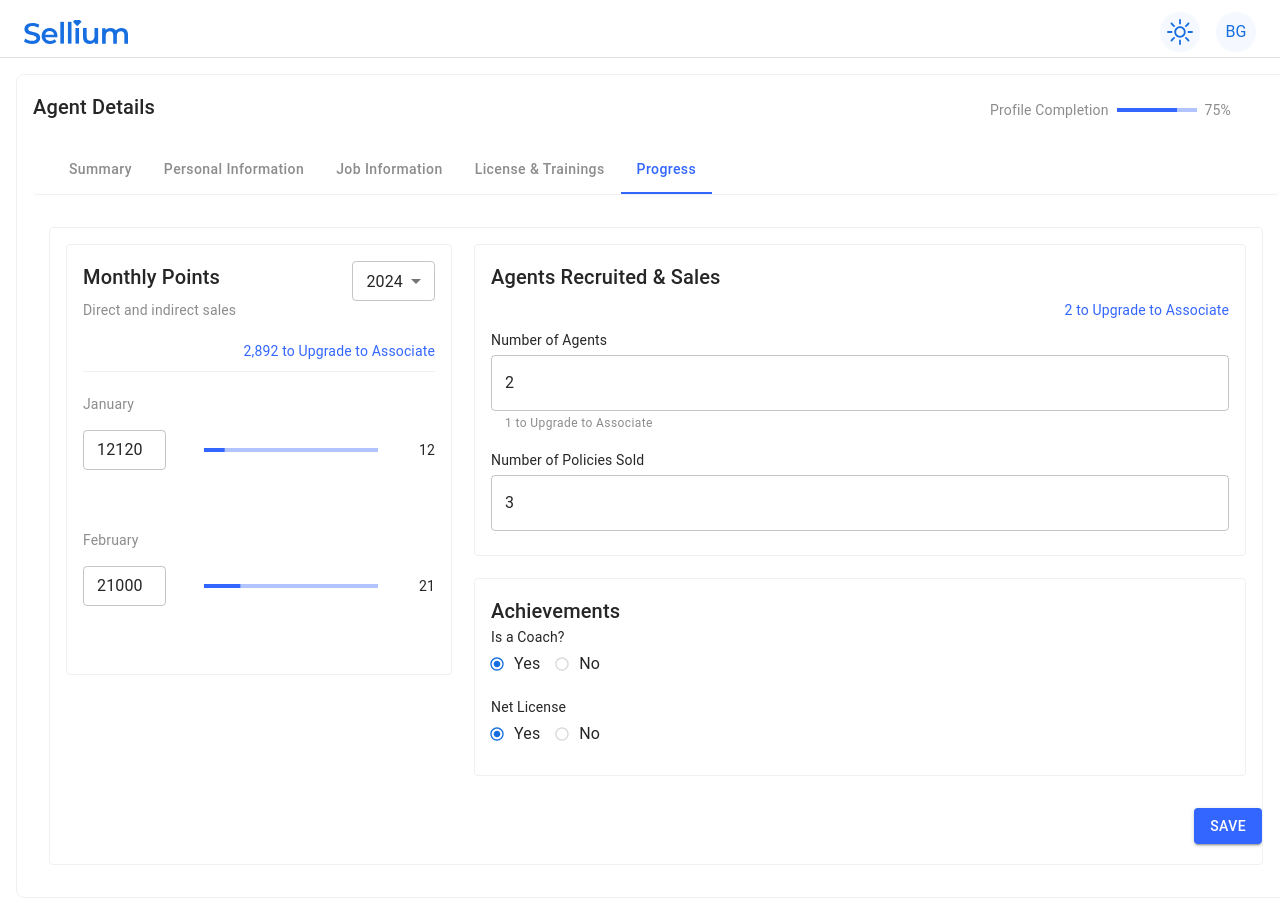
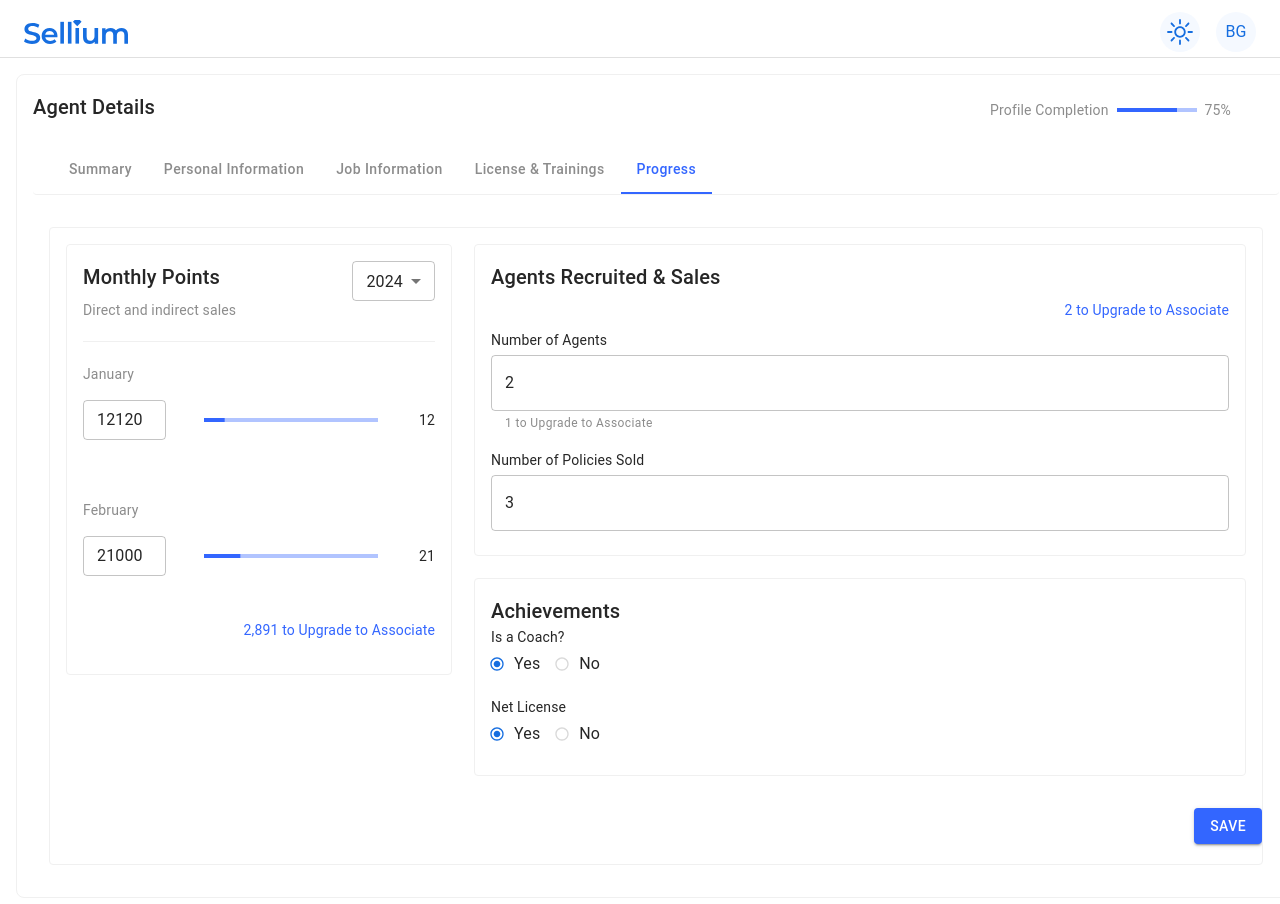
Before and after one commit to kurtco/sellium-frontend, a Next.js app: page /agentdetails/1 in a window 1280 px wide. Shown: the top 904 px of the page. Built offline with nearby package versions, Linux system fonts and the light colour scheme.

Commit message:
MonthlyPointsCard setting text below the months linear

```diff
--- a/src/app/_components/Details/Progress/MonthlyPointsCard.tsx
+++ b/src/app/_components/Details/Progress/MonthlyPointsCard.tsx
@@ -61,16 +61,7 @@ const MonthlyPointsCard = ({
             <MenuItem value={2023}>2023</MenuItem>
           </Select>
         </Box>
-        <Box display="flex" justifyContent="flex-end">
-          <Typography
-            variant="body2"
-            color="primary"
-            justifyContent="flex-end"
-            sx={{ marginBottom: "10px" }}
-          >
-            2,892 {MonthlyPointsCardLabels.upgradeToAssociated}
-          </Typography>
-        </Box>
+
         <Divider sx={{ marginBottom: "22px" }} />
 
         <Grid container spacing={2}>
@@ -146,6 +137,20 @@ const MonthlyPointsCard = ({
             </Grid>
           ))}
         </Grid>
+        <Box
+          display="flex"
+          flexDirection="row"
+          justifyContent="flex-end"
+          alignItems="flex-end"
+        >
+          <Typography
+            variant="body2"
+            color="primary"
+            sx={{ marginBottom: "10px" }}
+          >
+            2,891 {MonthlyPointsCardLabels.upgradeToAssociated}
+          </Typography>
+        </Box>
       </CardContent>
     </Card>
   );
```
